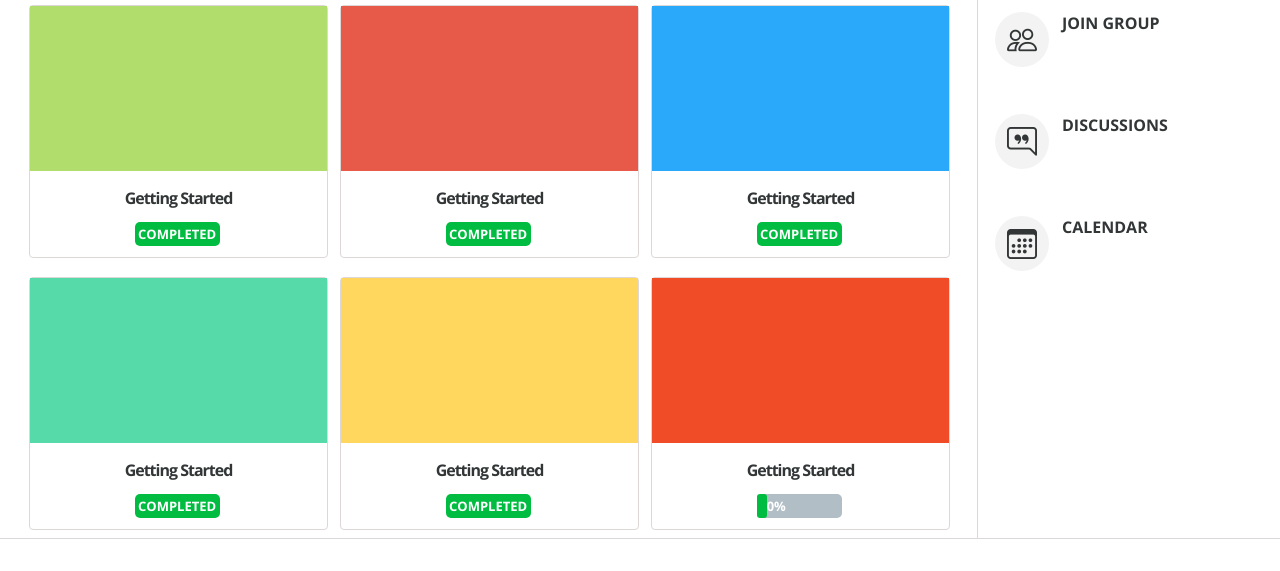
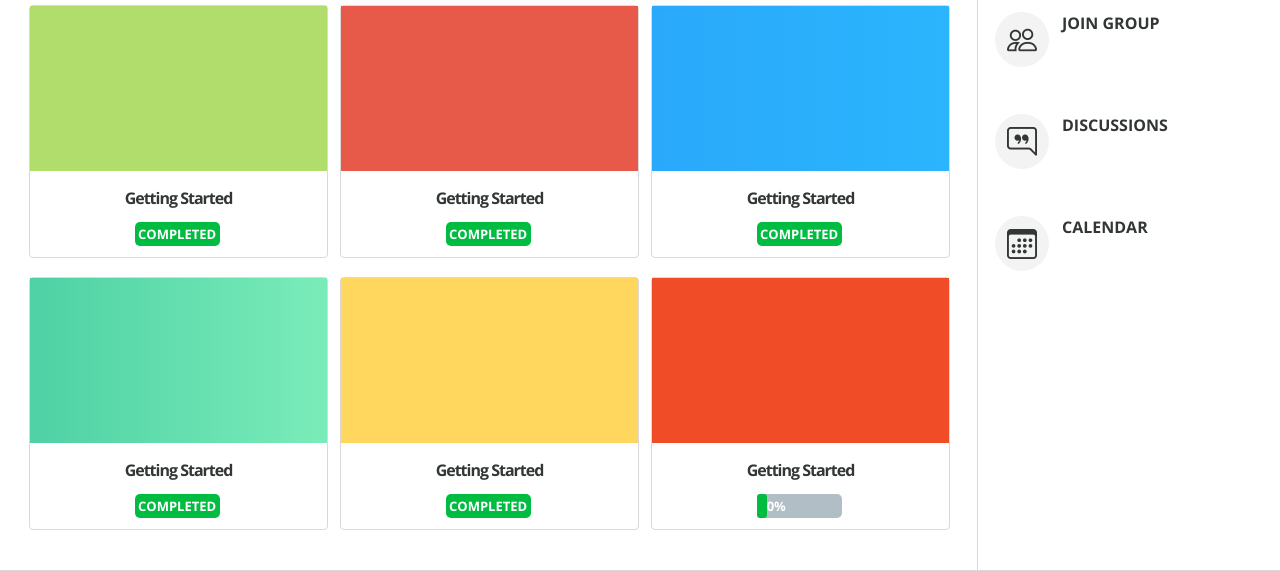
Before and after one commit to muradorucov/taskDin3, a plain HTML site: page index.html in a window 1280 px wide. Shown: the part 252-823 px from the top of the page. Drawn offline with nearby package versions, Linux system fonts and the light colour scheme.

Commit message:
html and css structer done v.1.1

```diff
--- a/css/style.css
+++ b/css/style.css
@@ -72,7 +72,6 @@ aside {
 
 section {
     width: 100%;
-    height: 700px;
 }
 
 .tools {
@@ -151,11 +150,11 @@ section {
 }
 
 .blue {
-    background-color: rgb(42 169 250);
+    background: linear-gradient(to left, #2bb5fd 0, rgb(42 169 250) 100%);
 }
 
 .green {
-    background-color: rgb(86 218 169);
+    background: linear-gradient(to left, #7aecb9 0, rgb(78 209 165) 100%);
 }
 
 .yellow-white {
```
